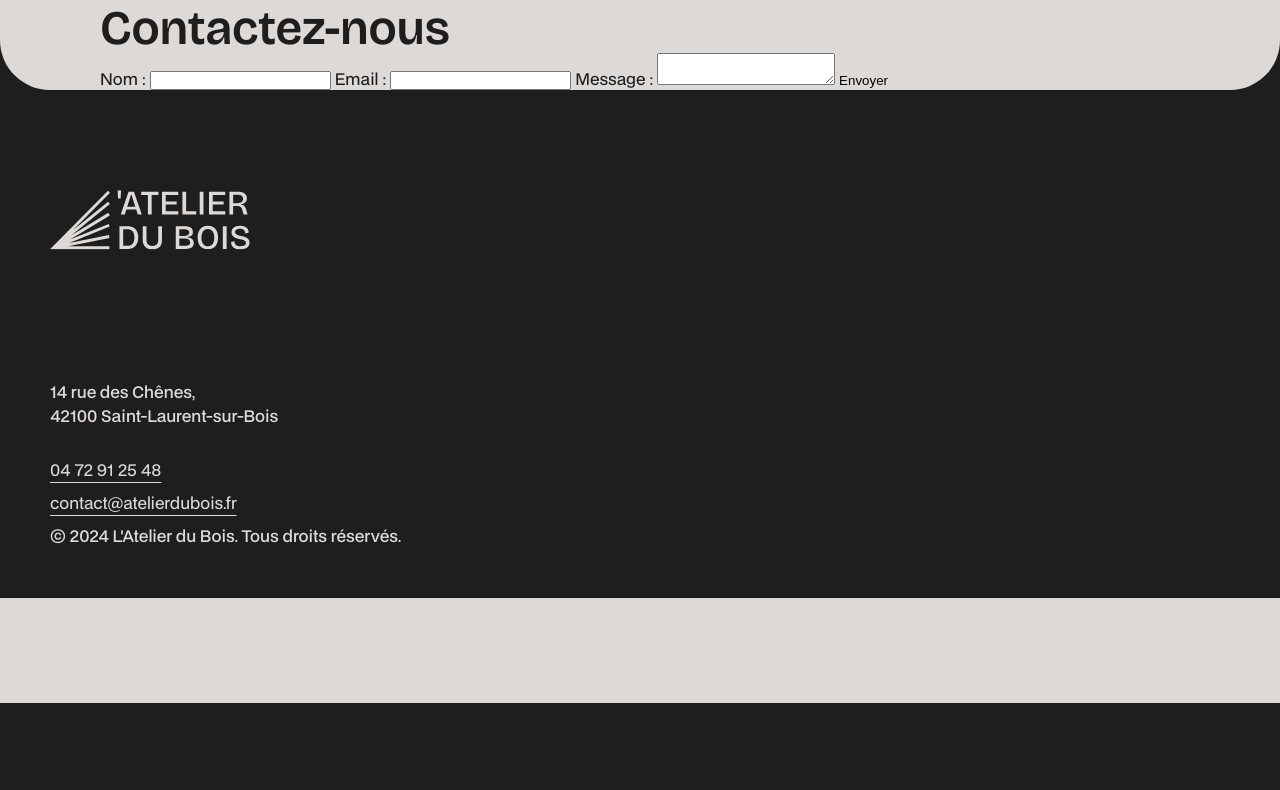
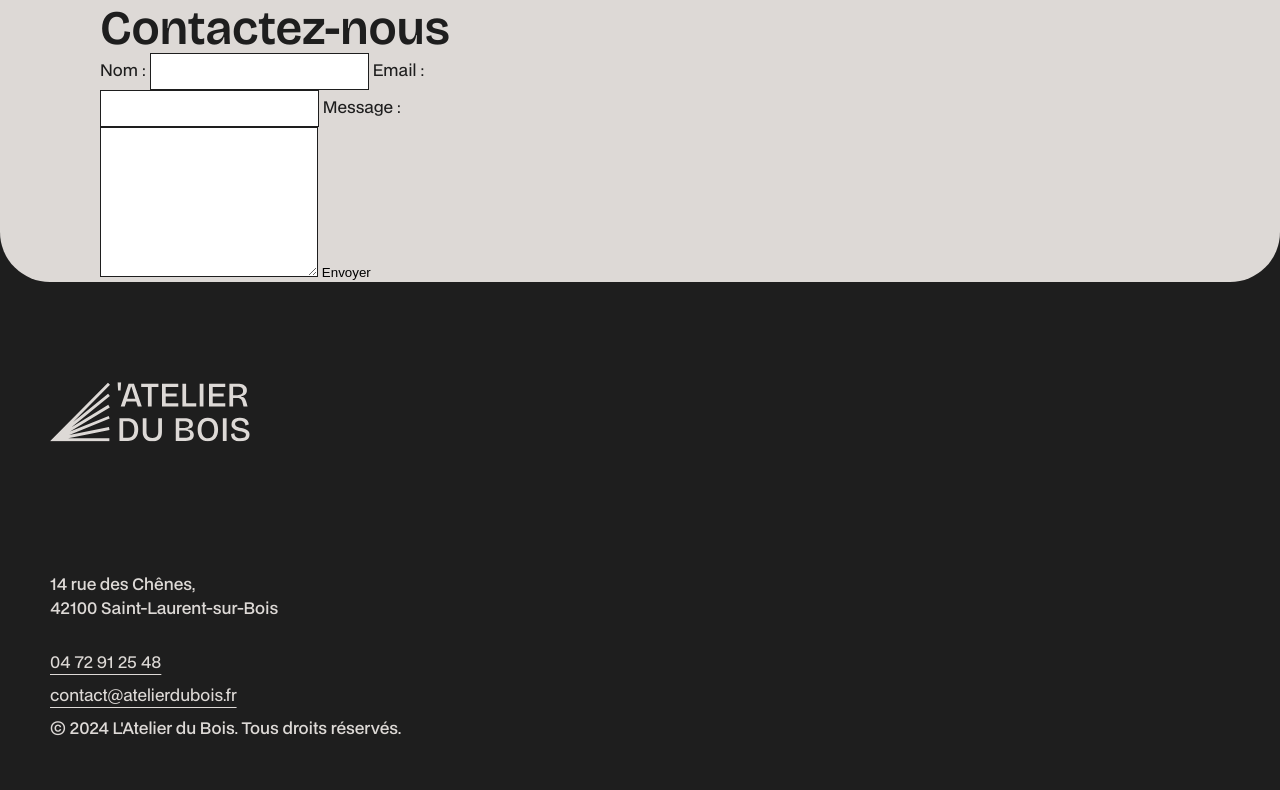
Before and after one commit to fannysaez/AtelierDuBois, a PHP site: page /contact.php in a window 1280 px wide. Shown: the part 97-887 px from the top of the page. Before the commit the page ends 800 px from the top, so only its background shows below. Run offline with PHP 8.4, Linux system fonts and the light colour scheme.

Commit message:
mise à jour components

```diff
--- a/assets/css/components.css
+++ b/assets/css/components.css
@@ -5,36 +5,6 @@ header {
     width: 100%;
     max-width: 1920px;
     background-color: var(--color-white);
-}
-
-/* Button */
-.btn {
-    padding-top: 10px;
-    padding-right: 20px;
-    padding-bottom: 10px;
-    padding-left: 20px;
-}
-
-.btn:hover {
-    opacity: 0.8;
-    transform: scale(1.02);
-}
-
-.btn-primary {
-    background-color: var(--color-orange);
-    color: var(--color-white);
-}
-
-/* Link */
-.link {
-    width: fit-content;
-    display: inline-block;
-    text-decoration: underline;
-    text-underline-offset: 6px;
-}
-
-.link:hover {
-    transform: translateY(-2px);
 }
 
 /* Footer */
@@ -72,3 +42,48 @@ footer::before {
 .footer-contact {
     gap: 10px;
 }
+
+/* Button */
+.btn {
+    padding: 10px 20px 10px 20px;
+}
+
+.btn:hover {
+    opacity: 0.8;
+    transform: scale(1.02);
+}
+
+.btn-primary {
+    background-color: var(--color-orange);
+    color: var(--color-white);
+}
+
+/* Link */
+.link {
+    width: fit-content;
+    display: inline-block;
+    text-decoration: underline;
+    text-underline-offset: 6px;
+}
+
+.link:hover {
+    transform: translateY(-2px);
+}
+
+/* Form */
+form {
+    width: 100%;
+    max-width: 500px;
+}
+
+input,
+textarea {
+    padding: 10px 20px 10px 20px;
+    border: solid 1px var(--color-dark);
+}
+
+textarea {
+        resize: vertical;
+    min-height: 150px;
+    max-height: 300px;
+}
```
